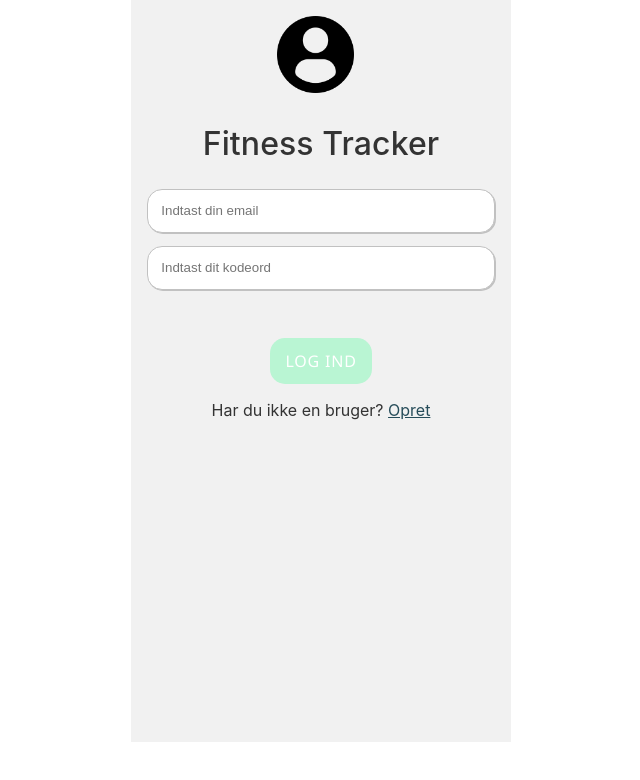
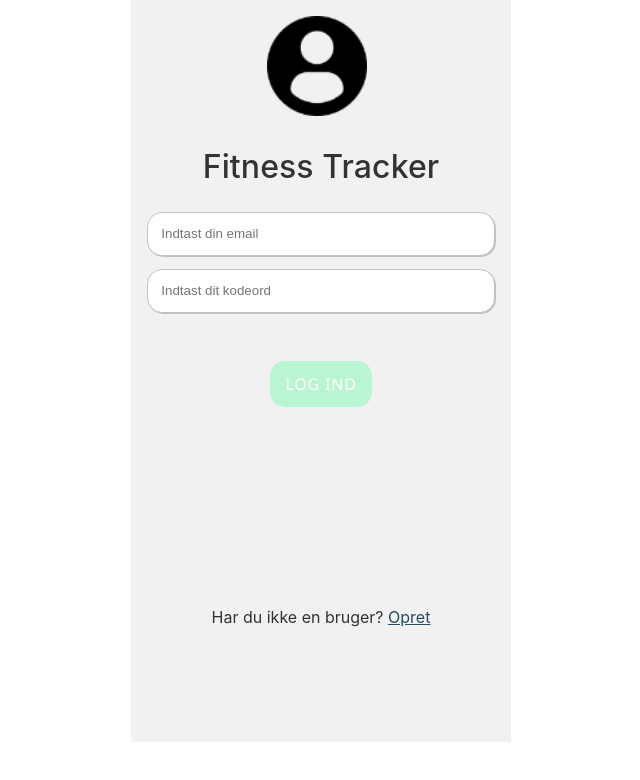
Before and after one commit to Graakjae/fitness-track, a React (Create React App) app: page /sign-in in a window 1280 px wide. Shown: the top 780 px of the page, without its empty margins (319-959 px from the left). Built offline with nearby package versions, Linux system fonts and the light colour scheme; no server answers.

Commit message:
logo-hotifxpt2

```diff
--- a/src/index.css
+++ b/src/index.css
@@ -61,6 +61,11 @@ a {
 
 .text-center {
   text-align: center;
+}
+
+.text-center1 {
+  text-align: center;
+  margin-top: 200px;
 }
 .text-error {
   color: var(--text-color-danger);
@@ -332,7 +337,8 @@ article .avatar img {
 /*------------ Login-icon ----------*/
 
 .login-icon {
-  margin-left: 130px;
+  margin-left: 120px;
+  width: 100px;
 }
 
 /* ---------- profile  ---------- */
--- a/src/pages/SignInPage.js
+++ b/src/pages/SignInPage.js
@@ -46,7 +46,7 @@ export default function SignInPage({ showLoader }) {
         <p className="text-error">{errorMessage}</p>
         <button>Log ind</button>
       </form>
-      <p className="text-center">
+      <p className="text-center1">
         Har du ikke en bruger? <Link to="/sign-up">Opret</Link>
       </p>
     </section>
```
Also changed, not shown: src/components/SearchBar.js (+1 -6 lines), src/pages/OvelserPage.js (+4 -6 lines).
